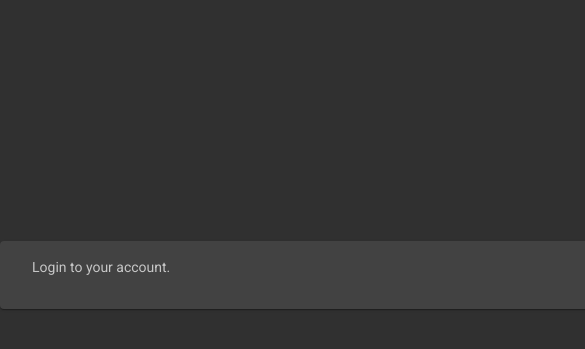
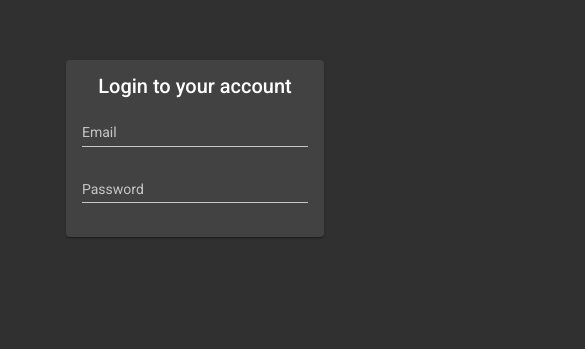
Before and after one commit to arturgawlik/WorkTimeNotebookMat, an Angular app: page / in a window 390 px wide. Shown: the part 147-496 px from the top of the page, 585 px wide, since content can reach past the window. Built offline with nearby package versions, Linux system fonts and the light colour scheme.

Commit message:
mostly add firebase host

```diff
--- /dev/null
+++ b/public/index.html
@@ -0,0 +1,65 @@
+<!DOCTYPE html>
+<html>
+  <head>
+    <meta charset="utf-8">
+    <meta name="viewport" content="width=device-width, initial-scale=1">
+    <title>Welcome to Firebase Hosting</title>
+
+    <!-- update the version number as needed -->
+    <script defer src="/__/firebase/7.9.1/firebase-app.js"></script>
+    <!-- include only the Firebase features as you need -->
+    <script defer src="/__/firebase/7.9.1/firebase-auth.js"></script>
+    <script defer src="/__/firebase/7.9.1/firebase-database.js"></script>
+    <script defer src="/__/firebase/7.9.1/firebase-messaging.js"></script>
+    <script defer src="/__/firebase/7.9.1/firebase-storage.js"></script>
+    <!-- initialize the SDK after all desired features are loaded -->
+    <script defer src="/__/firebase/init.js"></script>
+
+    <style media="screen">
+      body { background: #ECEFF1; color: rgba(0,0,0,0.87); font-family: Roboto, Helvetica, Arial, sans-serif; margin: 0; padding: 0; }
+      #message { background: white; max-width: 360px; margin: 100px auto 16px; padding: 32px 24px; border-radius: 3px; }
+      #message h2 { color: #ffa100; font-weight: bold; font-size: 16px; margin: 0 0 8px; }
+      #message h1 { font-size: 22px; font-weight: 300; color: rgba(0,0,0,0.6); margin: 0 0 16px;}
+      #message p { line-height: 140%; margin: 16px 0 24px; font-size: 14px; }
+      #message a { display: block; text-align: center; background: #039be5; text-transform: uppercase; text-decoration: none; color: white; padding: 16px; border-radius: 4px; }
+      #message, #message a { box-shadow: 0 1px 3px rgba(0,0,0,0.12), 0 1px 2px rgba(0,0,0,0.24); }
+      #load { color: rgba(0,0,0,0.4); text-align: center; font-size: 13px; }
+      @media (max-width: 600px) {
+        body, #message { margin-top: 0; background: white; box-shadow: none; }
+        body { border-top: 16px solid #ffa100; }
+      }
+    </style>
+  </head>
+  <body>
+    <div id="message">
+      <h2>Welcome</h2>
+      <h1>Firebase Hosting Setup Complete</h1>
+      <p>You're seeing this because you've successfully setup Firebase Hosting. Now it's time to go build something extraordinary!</p>
+      <a target="_blank" href="https://firebase.google.com/docs/hosting/">Open Hosting Documentation</a>
+    </div>
+    <p id="load">Firebase SDK Loading&hellip;</p>
+
+    <script>
+      document.addEventListener('DOMContentLoaded', function() {
+        // // 🔥🔥🔥🔥🔥🔥🔥🔥🔥🔥🔥🔥🔥🔥🔥🔥🔥🔥🔥🔥🔥🔥🔥🔥🔥🔥🔥🔥🔥🔥🔥
+        // // The Firebase SDK is initialized and available here!
+        //
+        // firebase.auth().onAuthStateChanged(user => { });
+        // firebase.database().ref('/path/to/ref').on('value', snapshot => { });
+        // firebase.messaging().requestPermission().then(() => { });
+        // firebase.storage().ref('/path/to/ref').getDownloadURL().then(() => { });
+        //
+        // // 🔥🔥🔥🔥🔥🔥🔥🔥🔥🔥🔥🔥🔥🔥🔥🔥🔥🔥🔥🔥🔥🔥🔥🔥🔥🔥🔥🔥🔥🔥🔥
+
+        try {
+          let app = firebase.app();
+          let features = ['auth', 'database', 'messaging', 'storage'].filter(feature => typeof app[feature] === 'function');
+          document.getElementById('load').innerHTML = `Firebase SDK loaded with ${features.join(', ')}`;
+        } catch (e) {
+          console.error(e);
+          document.getElementById('load').innerHTML = 'Error loading the Firebase SDK, check the console.';
+        }
+      });
+    </script>
+  </body>
+</html>
--- a/src/app/app.component.scss
+++ b/src/app/app.component.scss
@@ -0,0 +1,4 @@
+:host {
+    height: 100vh;
+    width: 100vw;
+}
--- a/src/app/app.module.ts
+++ b/src/app/app.module.ts
@@ -8,6 +8,7 @@
 import { UnauthorizedShellComponent } from './components/unauthorized-shell/unauthorized-shell.component';
 import { MatProgressBarModule } from '@angular/material/progress-bar';
 import { MatCardModule } from '@angular/material/card';
+import { MatInputModule } from '@angular/material/input';
 
 @NgModule({
   declarations: [
@@ -20,7 +21,8 @@
     AppRoutingModule,
     BrowserAnimationsModule,
     MatProgressBarModule,
-    MatCardModule
+    MatCardModule,
+    MatInputModule
   ],
   providers: [],
   bootstrap: [AppComponent]
--- a/src/app/components/unauthorized-shell/unauthorized-shell.component.html
+++ b/src/app/components/unauthorized-shell/unauthorized-shell.component.html
@@ -1,8 +1,15 @@
 <mat-card>
     <mat-card-header>
-        <!-- <div mat-card-avatar class="example-header-image"></div> -->
-        <!-- <mat-card-title>Login to your account.</mat-card-title> -->
-        <mat-card-subtitle>Login to your account.</mat-card-subtitle>
+        <mat-card-title>Login to your account</mat-card-title>
     </mat-card-header>
-
+    <mat-card-content>
+        <form>
+            <mat-form-field>
+                <input matInput placeholder="Email">
+            </mat-form-field>
+            <mat-form-field>
+                <input matInput type="password" placeholder="Password">
+            </mat-form-field>
+        </form>
+    </mat-card-content>
 </mat-card>
--- a/src/app/components/unauthorized-shell/unauthorized-shell.component.scss
+++ b/src/app/components/unauthorized-shell/unauthorized-shell.component.scss
@@ -1,10 +1,17 @@
 :host {
-    height: 100vh;
+    height: 70vh;
     display: grid;
-    justify-items: center;
     align-items: center;
+    justify-content: space-around;
 }
 
 mat-card {
-    width: 700px;
+    max-width: 600px;
+    margin: 0 10px;
 }
+
+
+form {
+    display: grid;
+    width: auto;
+}
--- a/src/index.html
+++ b/src/index.html
@@ -2,6 +2,7 @@
 <html lang="en">
 <head>
   <meta charset="utf-8">
+  <meta name="description" content="Application that help note and manage work time.">
   <title>WorkTimeNotebookMat</title>
   <base href="/">
   <meta name="viewport" content="width=device-width, initial-scale=1">
```
Also changed, not shown: firebase.json (added), 1 other file (tests, documents, lock files or other folders).
